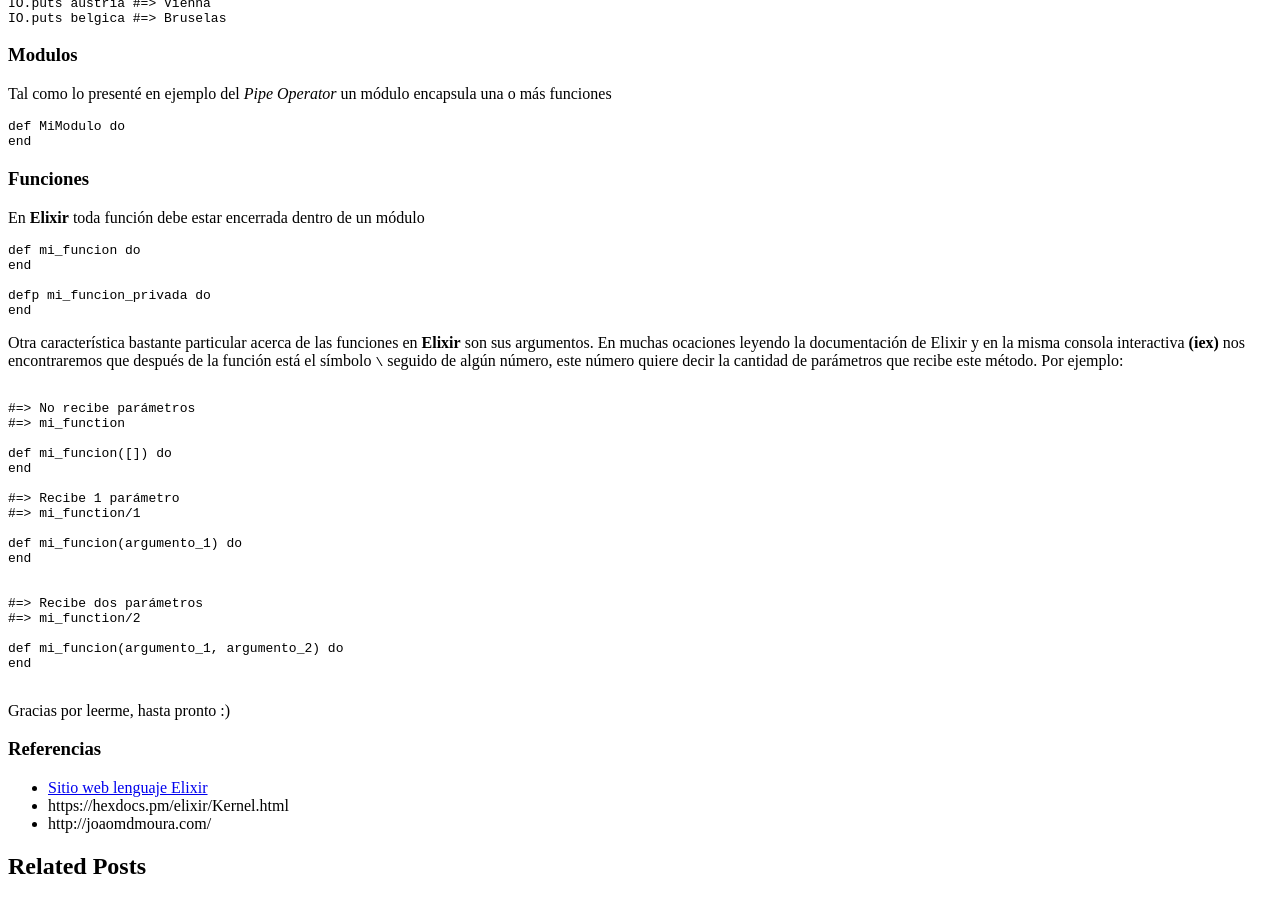
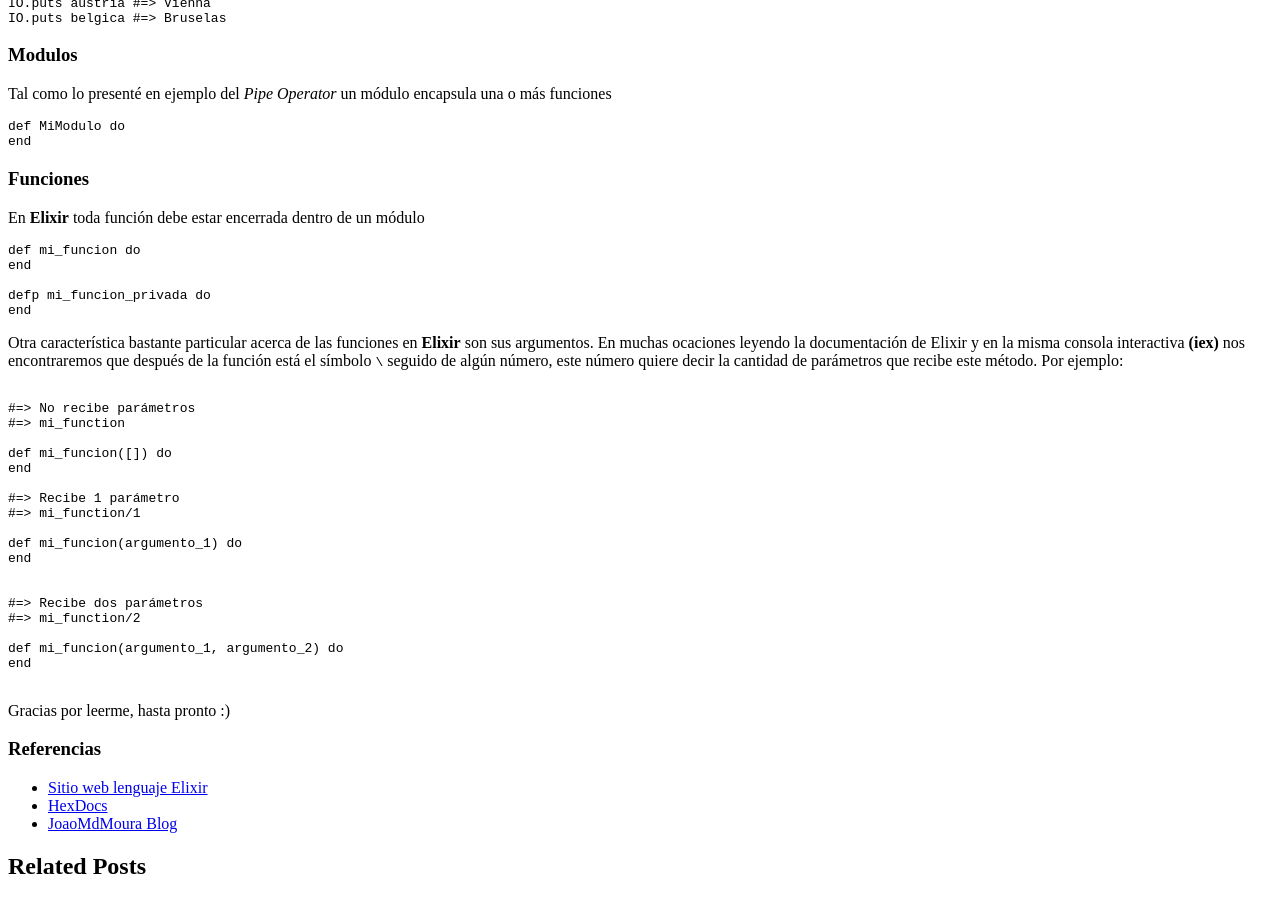
Before and after one commit to kmlroot/mauricio, a Jekyll site: the page built from _posts/2017-05-12-entendiendo-elixir-desde-la-perspectiva-de-un-principiante.md, in a window 1280 px wide and 900 px high, scrolled down 951 px. Built offline with Jekyll 4.4.1, drawn with Linux system fonts in a browser that asks for light colours; comment, search, counter and statistics services are not loaded.

Commit message:
Adding {:target=_blank} to references

```diff
--- a/_posts/2017-05-12-entendiendo-elixir-desde-la-perspectiva-de-un-principiante.md
+++ b/_posts/2017-05-12-entendiendo-elixir-desde-la-perspectiva-de-un-principiante.md
@@ -95,6 +95,6 @@
 Gracias por leerme, hasta pronto :)
 
 ### Referencias
-* [Sitio web lenguaje Elixir](http://elixir-lang.org/)
-* https://hexdocs.pm/elixir/Kernel.html
-* http://joaomdmoura.com/
+* [Sitio web lenguaje Elixir](http://elixir-lang.org/){:target="_blank"}
+* [HexDocs](https://hexdocs.pm/elixir/Kernel.html){:target="_blank"}
+* [JoaoMdMoura Blog](http://joaomdmoura.com/){:target="_blank"}
```
